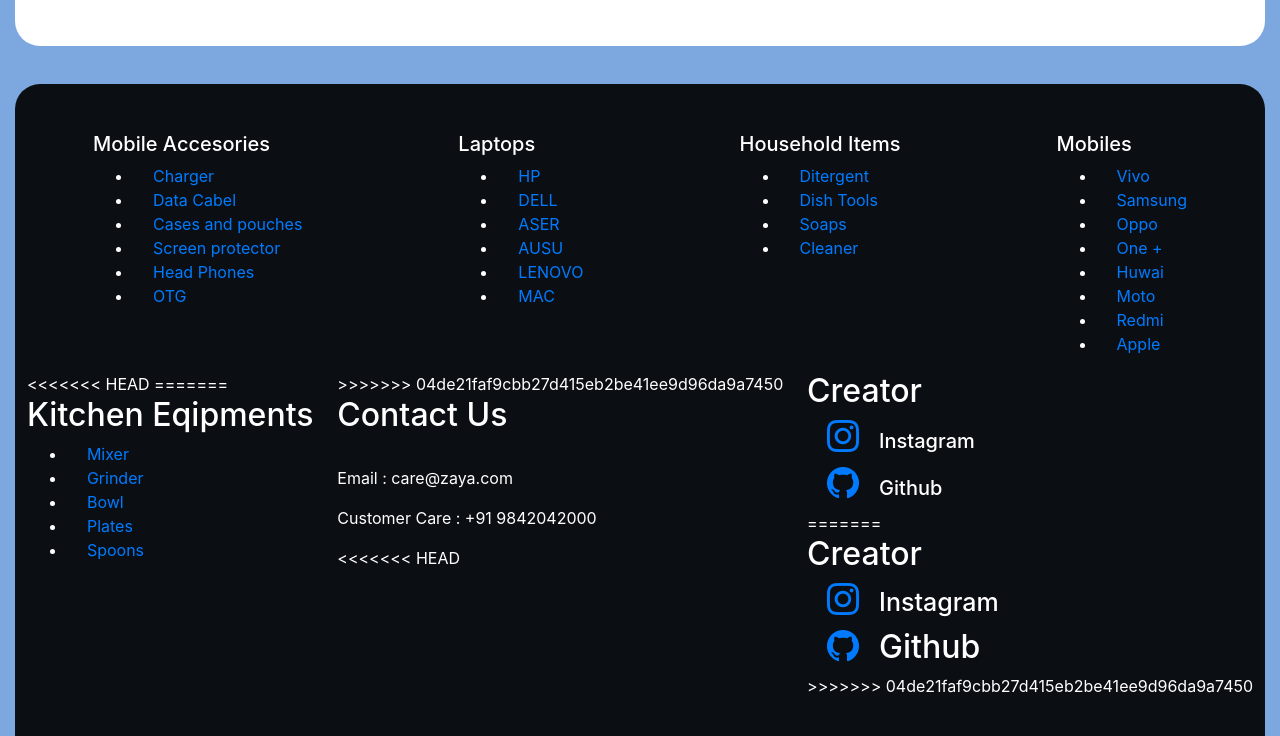
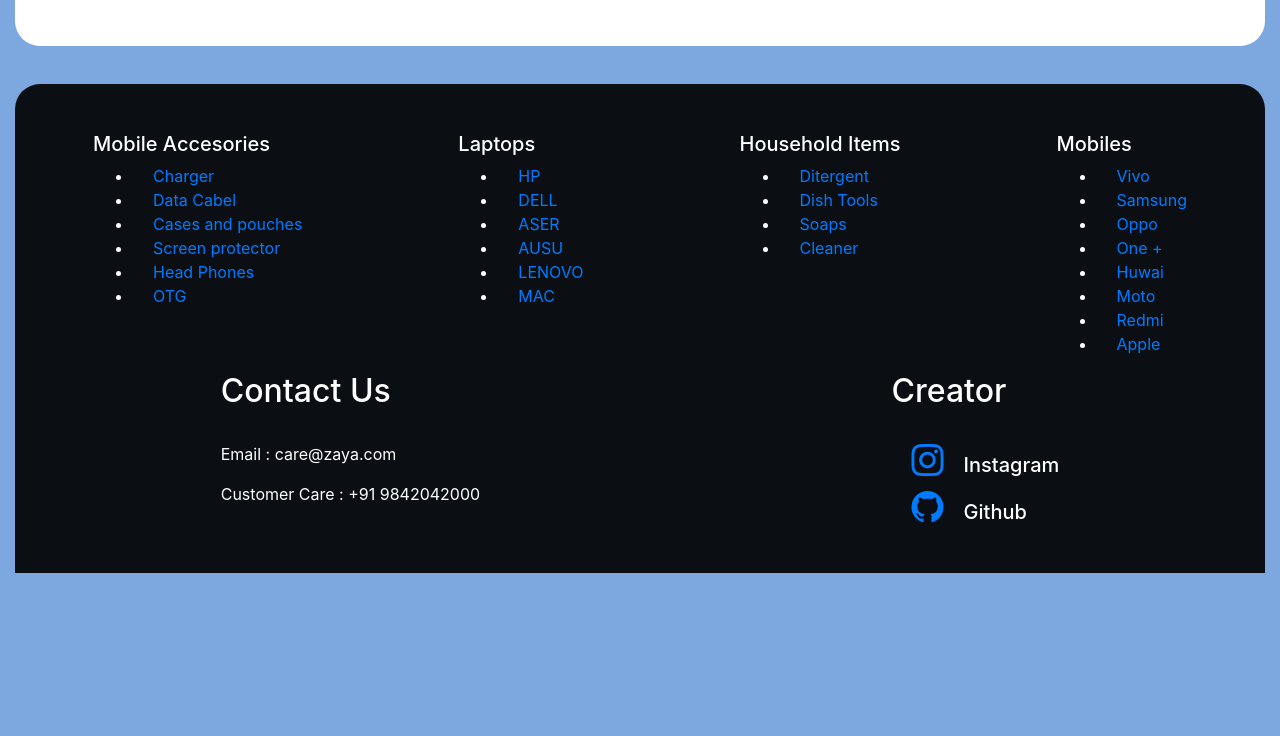
Before and after one commit to ganeshkandhan17/E-Com, a plain HTML site: page index.html in a window 1280 px wide. Shown: the part 1841-2577 px from the top of the page. After the commit the page ends 2414 px from the top, so only its background shows below. Drawn offline with nearby package versions, Linux system fonts and the light colour scheme; a web font is replaced by a local one.

Commit message:
small changes

```diff
--- a/index.html
+++ b/index.html
@@ -143,35 +143,16 @@
 
     <div class="row2">
       <div class="col1">
-<<<<<<< HEAD
-=======
-        <h2>Kitchen Eqipments</h2>
-        <ul>
-            <li><a href="#">Mixer</a></li>
-            <li><a href="#">Grinder</a></li>
-            <li><a href="#">Bowl</a></li>
-            <li><a href="#">Plates</a></li>
-            <li><a href="#">Spoons</a></li>
-        </ul>
-      </div>
-      <div class="col2">
->>>>>>> 04de21faf9cbb27d415eb2be41ee9d96da9a7450
         <h2>Contact Us</h2>
         <br>
         <p>Email : care@zaya.com</P>
         <p>Customer Care : +91 9842042000</p>
-<<<<<<< HEAD
       </div>
       <div class="col2">
         <h2>Creator</h2>
+        <br>
         <h2><a href="https://www.instagram.com/ganeshkandhan17"><span class="bi bi-instagram"></span></a><span style="font-size: 20px;"><a style="color:white;" href="https://www.instagram.com/ganeshkandhan17">Instagram</a></span></h2>
         <h2><a href="https://www.github.com/ganeshkandhan17"><span class="bi bi-github"></span></a><span style="font-size: 20px;"><a style="color:white;" href="https://www.github.com/ganeshkandhan17">Github</a></span></h2>
-=======
-        <br>
-        <h2>Creator</h2>
-        <h2><a href="https://www.instagram.com/ganeshkandhan17"><span class="bi bi-instagram"></span></a><span style="font-size: 25px;"><a style="color:white;" href="https://www.instagram.com/ganeshkandhan17">Instagram</a></span></h2>
-        <h2><a href="https://www.github.com/ganeshkandhan17"><span class="bi bi-github"></span></a><span><a style="color:white;" href="https://www.github.com/ganeshkandhan17">Github</a></span></h2>
->>>>>>> 04de21faf9cbb27d415eb2be41ee9d96da9a7450
       </div>
     </div>
   </div>
```
